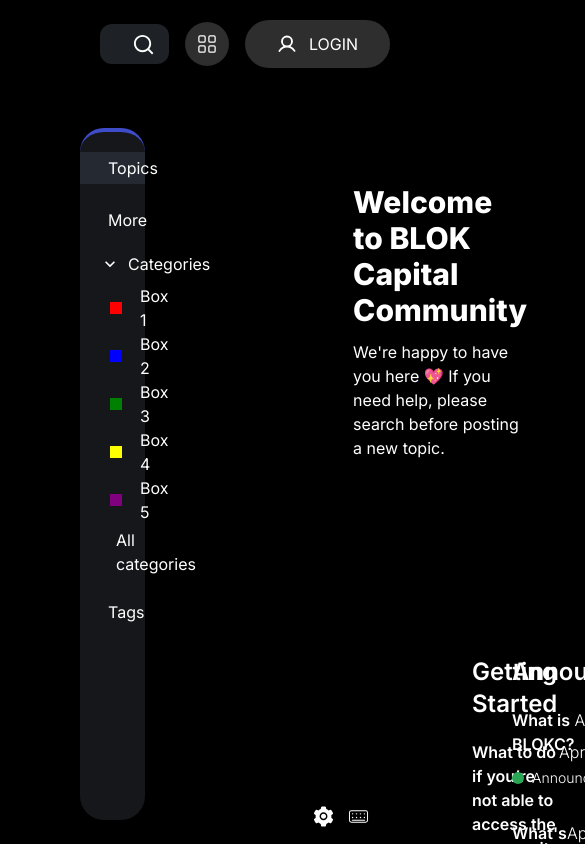
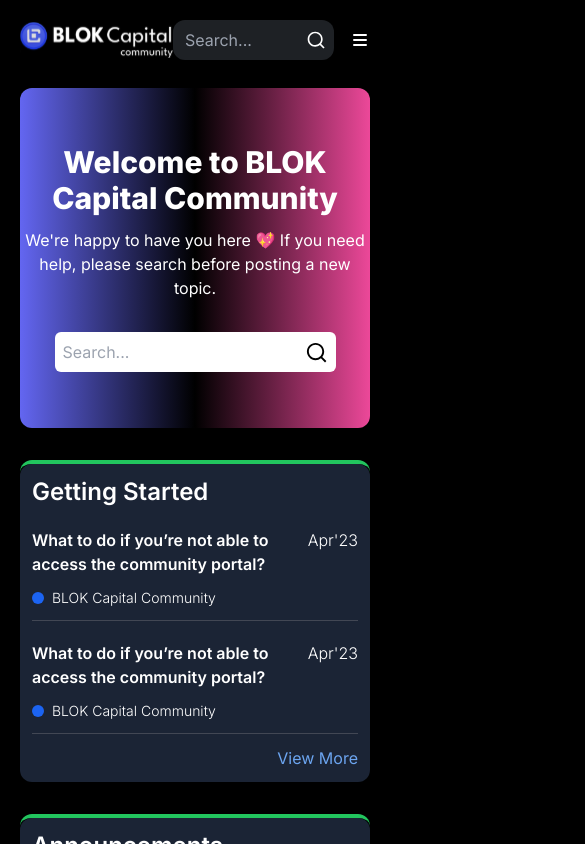
Before and after one commit to BLOKCapital/community-frontend-nextjs, a Next.js app: page / in a window 390 px wide. Shown: the top 844 px of the page, 585 px wide, since content can reach past the window. Built offline with nearby package versions, Linux system fonts and the light colour scheme.

Commit message:
resposnsive & module add

```diff
--- a/app/components/Categories/Mainpage.jsx
+++ b/app/components/Categories/Mainpage.jsx
@@ -3,7 +3,7 @@
 import Latest from "../../(pages)/latest/page";
 const Mainpage = () => {
   return (
-    <div className="flex space-x-10  ">
+    <div className="md:flex md:space-x-10  ">
       <div>
         <Categorise />
       </div>
--- a/app/components/Dashbord/Dashbord.jsx
+++ b/app/components/Dashbord/Dashbord.jsx
@@ -72,7 +72,7 @@
   return (
     <div>
       <div
-        className="flex justify-between items-center"
+        className="flex flex-col md:flex-row gap-5 md:justify-between items-center"
         ref={popupRef}
         onClick={handleBackgroundClick}
       >
--- a/app/components/cards/Cards.jsx
+++ b/app/components/cards/Cards.jsx
@@ -18,7 +18,7 @@
   return (
     <div className="border-t-4 border-green-500 rounded-xl w-full">
       <div className="bg-slate-800 bg-opacity-90 rounded-xl">
-        <div className="p-8 text-white space-y-3 ">
+        <div className="md:p-6 p-3 text-white space-y-3 ">
           <div className="space-y-5">
             <div className="">
               <p className="text-2xl font-semibold">Getting Started</p>
--- a/app/components/cards/Cards2.jsx
+++ b/app/components/cards/Cards2.jsx
@@ -18,7 +18,7 @@
   return (
     <div className="border-t-4 border-green-500 rounded-xl w-full">
       <div className="bg-slate-800 bg-opacity-90 rounded-xl">
-        <div className="p-8 text-white space-y-3 ">
+        <div className="md:p-6 p-3 text-white space-y-3 ">
           <div className="space-y-5">
             <div className="">
               <p className="text-2xl font-semibold">Announcements</p>
--- a/app/components/navbar/Navbar.jsx
+++ b/app/components/navbar/Navbar.jsx
@@ -13,51 +13,35 @@
 
   return (
     <nav className="bg-black p-5">
-      <div className="container mx-auto px-20 flex justify-between items-center">
+      <div className="container mx-auto  sm:px-6 lg:px-8 flex justify-between items-center">
         <div className="flex justify-center items-center space-x-3">
           <Link href="/">
-            <Image src={logo} alt="Picture of the author" />
+            <Image src={logo} height={58} alt="Picture of the author " />
           </Link>
         </div>
 
-        <div className="flex justify-center items-center  space-x-4">
-          <div className="relative ">
-            <button className="text-white bg-slate-400 bg-opacity-20 px-2 py-1 rounded-xl flex justify-center items-center bg gap-2">
-              {/* Add your search icon (e.g., a magnifying glass) */}
-
+        <div className="flex justify-center items-center space-x-4">
+          <div className="relative">
+            <button className="text-white bg-slate-400 bg-opacity-20 px-2 py-1 rounded-xl flex justify-center items-center gap-2">
               <input
                 type="text"
                 placeholder="Search..."
-                className="w-full px-2 py-1 bg-transparent  outline-none"
+                className="w-full md:px-2 px-1 py-1 bg-transparent outline-none"
               />
-              <div className="pr-1.5">
-                <RiSearchLine size={23} />
+              <div className="md:pr-1.5">
+                <RiSearchLine size={20} />
               </div>
             </button>
           </div>
 
           <div
-            className="relative"
+            className="relative lg:hidden"
             onMouseEnter={() => setIsHovered(true)}
             onMouseLeave={() => setIsHovered(false)}
           >
-            <div
-              className={`bg-gray-200 bg-opacity-20 px-3 py-3 rounded-full cursor-pointer ${
-                isHovered ? "hovered" : ""
-              }`}
-            >
-              <BsGrid size={20} />
-            </div>
+            <HiMenu size={20} />
             {isHovered && (
-              <>
-                {/* Items to be displayed on hover */}
-                <div
-                  className={`absolute w-36  top-full left-0 transform
-                   -translate-x-1/2 mt-1 p-5 bg-slate-700 bg-opacity-55 rounded-md shadow-md transition-all duration-300 z-10 ${
-                     isHovered ? "hovered" : ""
-                   }`}
-                >
-                  {/* Your three items go here */}
+              <div className="absolute top-full md:left-0 right-0 mt-1 p-5 bg-slate-700 bg-opacity-55 rounded-md shadow-md transition-all duration-300 z-10">
                 <ul className="space-y-2">
                   <li>
                     <a
@@ -91,14 +75,13 @@
                   </li>
                 </ul>
               </div>
-              </>
             )}
           </div>
 
           {/* Search Bar Icon */}
 
           {/* Login Button */}
-          <button className="flex justify-center items-center space-x-3 text-white cursor-pointer bg-gray-200 bg-opacity-20 rounded-3xl px-8 py-3  ">
+          <button className="hidden lg:flex justify-center items-center space-x-3 text-white cursor-pointer bg-gray-200 bg-opacity-20 rounded-3xl px-8 py-3">
             <PiUserBold size={20} />
             <p> LOGIN </p>
           </button>
--- a/app/components/sidebar/Sidebar.jsx
+++ b/app/components/sidebar/Sidebar.jsx
@@ -49,7 +49,7 @@
 
   return (
     <div
-      className="bg-gray-500 bg-opacity-20 rounded-3xl border-t-4 border-[#3e4cc9] h-[82vh]"
+      className="bg-gray-500 bg-opacity-20 rounded-3xl border-t-4 border-[#3e4cc9] h-[82vh] md:block hidden"
       ref={popupRef}
       onClick={handleBackgroundClick}
     >
--- a/app/layout.tsx
+++ b/app/layout.tsx
@@ -1,3 +1,40 @@
+//import type { Metadata } from "next";
+//import { Inter } from "next/font/google";
+//import "./globals.css";
+//import Navbar from "./components/navbar/Navbar";
+//import Sidebar from "./components/sidebar/Sidebar.jsx";
+//const inter = Inter({ subsets: ["latin"] });
+
+//export const metadata: Metadata = {
+//  title: "BLOK Capital Community",
+//  description: "Generated by create next app",
+//};
+
+//export default function RootLayout({
+//  children,
+//}: {
+//  children: React.ReactNode;
+//}) {
+//  return (
+//    <html lang="en">
+//      <body className={inter.className}>
+//        <div className="fixed top-0 w-full z-50">
+//          <Navbar />
+//        </div>
+//        <div className="container mx-auto px-20 pt-32">
+//          <div className=" flex space-x-10 w-full ">
+//            <div className="fixed w-1/6  ">
+//              <Sidebar />
+//            </div>
+//            <div className="pl-80 w-full  max-w-screen-2xl ">{children}</div>
+//          </div>
+//        </div>
+//      </body>
+//    </html>
+//  );
+//}
+//responshive
+
 import type { Metadata } from "next";
 import { Inter } from "next/font/google";
 import "./globals.css";
@@ -21,52 +58,15 @@
         <div className="fixed top-0 w-full z-50">
           <Navbar />
         </div>
-        <div className="container mx-auto px-20 pt-32">
-          <div className=" flex space-x-10 w-full ">
-            <div className="fixed w-1/6  ">
+        <div className="container mx-auto  sm:px-6 md:px-5 pt-16 sm:pt-24 md:pt-32">
+          <div className="flex flex-col px-5 sm:flex-row space-y-6 sm:space-y-0 sm:space-x-10 w-full">
+            <div className="sm:w-1/4">
               <Sidebar />
             </div>
-            <div className="pl-80 w-full  max-w-screen-2xl ">{children}</div>
+            <div className="flex-grow w-full ">{children}</div>
           </div>
         </div>
       </body>
     </html>
   );
 }
-//responshive
-
-//import type { Metadata } from "next";
-//import { Inter } from "next/font/google";
-//import "./globals.css";
-//import Navbar from "./components/navbar/Navbar";
-//import Sidebar from "./components/sidebar/Sidebar.jsx";
-//const inter = Inter({ subsets: ["latin"] });
-
-//export const metadata: Metadata = {
-//  title: "BLOK Capital Community",
-//  description: "Generated by create next app",
-//};
-
-//export default function RootLayout({
-//  children,
-//}: {
-//  children: React.ReactNode;
-//}) {
-//  return (
-//    <html lang="en">
-//      <body className={inter.className}>
-//        <div className="fixed top-0 w-full z-50">
-//          <Navbar />
-//        </div>
-//        <div className="container mx-auto px-4 sm:px-6 md:px-8 pt-16 sm:pt-24 md:pt-32">
-//          <div className="flex flex-col sm:flex-row space-y-6 sm:space-y-0 sm:space-x-10 w-full">
-//            <div className="sm:w-1/6">
-//              <Sidebar />
-//            </div>
-//            <div className="flex-grow w-full max-w-screen-2xl">{children}</div>
-//          </div>
-//        </div>
-//      </body>
-//    </html>
-//  );
-//}
--- a/app/page.jsx
+++ b/app/page.jsx
@@ -9,7 +9,7 @@
 export default function Home() {
   const [searchInput, setSearchInput] = useState("");
   const [selectedCategory, setSelectedCategory] = useState(0);
-  console.log("selectedCategory-->", selectedCategory);
+
   const handleInputChange = (e) => {
     setSearchInput(e.target.value);
   };
@@ -20,18 +20,18 @@
   return (
     <>
       <div className="">
-        <div className="bg-gradient-to-r from-indigo-500  via-black to-pink-500 rounded-xl mb-5">
+        <div className="bg-gradient-to-r from-indigo-500  via-black to-pink-500 rounded-xl mb-5 ">
           <div className="py-14 flex flex-col justify-center items-center space-y-8">
             <div className="flex flex-col justify-center items-center space-y-3">
-              <h1 className="text-3xl font-extrabold">
+              <h1 className="text-3xl font-extrabold text-center">
                 Welcome to BLOK Capital Community
               </h1>
-              <p>
+              <p className="text-center">
                 We're happy to have you here 💖 If you need help, please search
                 before posting a new topic.
               </p>
             </div>
-            <div className="flex items-center justify-between w-[60%] py-2 bg-white text-black rounded-md">
+            <div className="flex items-center justify-between md:w-[60%] py-2 bg-white text-black rounded-md">
               <input
                 type="text"
                 placeholder="Search..."
@@ -50,7 +50,7 @@
         </div>
 
         <div
-          className={`flex space-x-10 my-8 ${
+          className={`md:flex md:space-x-6 space-y-8 gap-5 my-8 ${
             selectedCategory === 0 ? `block` : `hidden`
           }`}
         >
```
Also changed, not shown: app/(pages)/Categories/page.jsx (+4 -4 lines), app/components/Latest/Latest.jsx (+7 -7 lines), app/components/Top/Top.jsx (+6 -6 lines), assets/images/mainlogo3x-transformed.png (added). Lines whose indentation alone changed are shown as unchanged.
